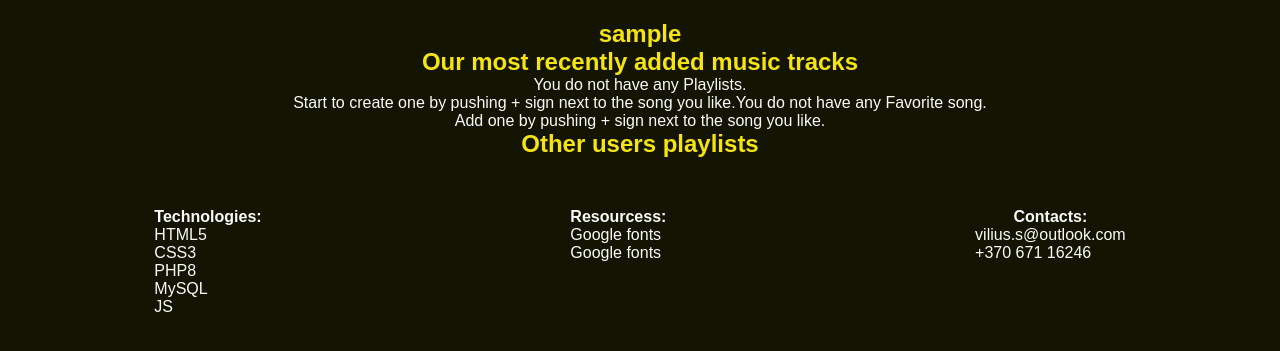
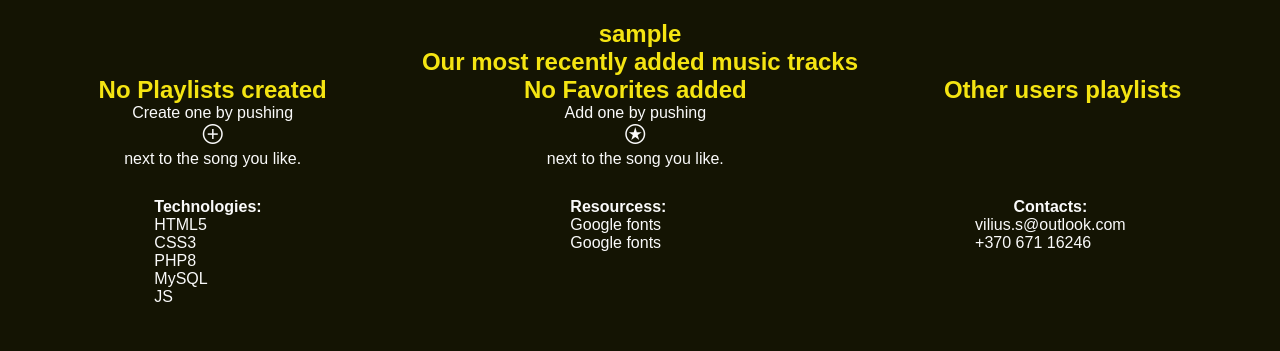
Before and after one commit to ViliusSenkus/PHP-training, a PHP site: page /My_Projects/SQL_training/2023-02-14_musicbox/?act=song in a window 1280 px wide. Shown: the part 239-590 px from the top of the page. Run offline with PHP 8.4, Linux system fonts and the light colour scheme; the visitor is signed in with stand-in values (Sample User, id 1); data that the repository does not hold is empty.

Commit message:
correct show on page fixed.

```diff
--- a/SQL_training/2023-02-14_musicbox/content/style.css
+++ b/SQL_training/2023-02-14_musicbox/content/style.css
@@ -144,8 +144,10 @@ button{
       display:flex;
       flex-direction: row;
       flex-wrap: wrap;
-      justify-content: center;
+      justify-content: space-around;
       margin: var(--size3) 0;
+      max-width:1400px;
+      margin:0 auto;
 }
 .album_box{
       width: calc(var(--size1)*20);
--- a/SQL_training/2023-02-14_musicbox/control/usercontrol.php
+++ b/SQL_training/2023-02-14_musicbox/control/usercontrol.php
@@ -48,7 +48,6 @@ if (isset($_GET['userad']) && $_GET['userad'] != ""){
                   }else{
                         document.querySelector('#newplname').style.display="none";
                   }
-
             }
       </script>
 
@@ -80,7 +79,4 @@ if (isset($_GET['fav']) && $_GET['fav'] != ""){
       $sqlrequest=$sql->query("UPDATE users SET favorites='$json' WHERE nickname='$nickname'");
       echo "<br />added to favorites";
 }
-
-
-
 ?>
--- a/SQL_training/2023-02-14_musicbox/index.php
+++ b/SQL_training/2023-02-14_musicbox/index.php
@@ -97,12 +97,15 @@ if (isset($_POST['plst']) && $_POST['plst'] != "" ){
 
 //page parts collection
 include('view/header.php');
+
+// including user actions - to show notification when some icon is clicked.
+// notification appears after header (change position if noptification needed in other place);
+include "control/usercontrol.php";
+
 include('view/sidebar.html');
 include('view/main.php');
 
-// including user actions - to show notification when some icon is clicked.
-// notification appears before footer (change position if noptification needed in other place);
-include "control/usercontrol.php";
+
 
 include('view/footer.html');
 
--- a/SQL_training/2023-02-14_musicbox/view/user.php
+++ b/SQL_training/2023-02-14_musicbox/view/user.php
@@ -15,40 +15,52 @@ include "recent.php";  //list of recently added songs by admin
 
 
       if(empty($playlist)){
-            echo "You do not have any Playlists.<br /> Start to create one by pushing + sign next to the song you like.";
+?>
+            <div>
+                  <h2>No Playlists created</h2>
+                  <div>
+                        Create one by pushing <br />
+                        <span class="material-symbols-outlined">
+                              add_circle
+                        </span> <br />
+                        next to the song you like.
+                  </div>
+            </div>
+<?php
       }else{
             echo "<div><h2> Your playlists </h2>";
             include "view/usersview/myplaylists.php";
+            echo "</div>";
       }
 
       $sqlrequest=$sql->query("SELECT favorites FROM users WHERE nickname='$user'");
       $favorites=$sqlrequest->fetch_assoc()['favorites'];
 
       if(!$favorites){
-                  echo "You do not have any Favorite song.<br /> Add one by pushing + sign next to the song you like.";
-            }else{
-            echo "</div><div><h2> Your favorites</h2>";
+?>
+            <div>
+                  <h2>No Favorites added</h2>
+                  <div>
+                        Add one by pushing <br />
+                        <span class="material-symbols-outlined">
+                              stars
+                        </span><br />
+                        next to the song you like.
+                  </div>
+            </div>
+
+
+<?php
+      }else{
+            echo "<div><h2> Your favorites</h2>";
             include "view/usersview/myfavorites.php";
-            }
+            echo "</div>";
+      }
 
-            echo "</div><div><h2> Other users playlists</h2>";
+            echo "<div><h2> Other users playlists</h2>";
             include "view/usersview/playlists.php";
             echo "</div>";
 
+
 ?>
 </div>
-
-<?php
-for($i=1; $i<3; $i++){
-      ?>
-      <div class="row">
-      <?php
-      for($z=1; $z<5; $z++){
-      ?>
-           <div class="album_box">
-           </div>
-      <?php
-      }
-}
-      ?>
-      </div>
--- a/SQL_training/2023-02-14_musicbox/view/usersview/playlists.php
+++ b/SQL_training/2023-02-14_musicbox/view/usersview/playlists.php
@@ -17,7 +17,7 @@
 
       $sqlrequest=$sql->query("SELECT * FROM songs");
       $json=$sqlrequest->fetch_all();
-      $lenght=count($json);
+
 
       foreach($allplaylists as $value){
             if ($value[1] == $_SESSION['user']){
```
